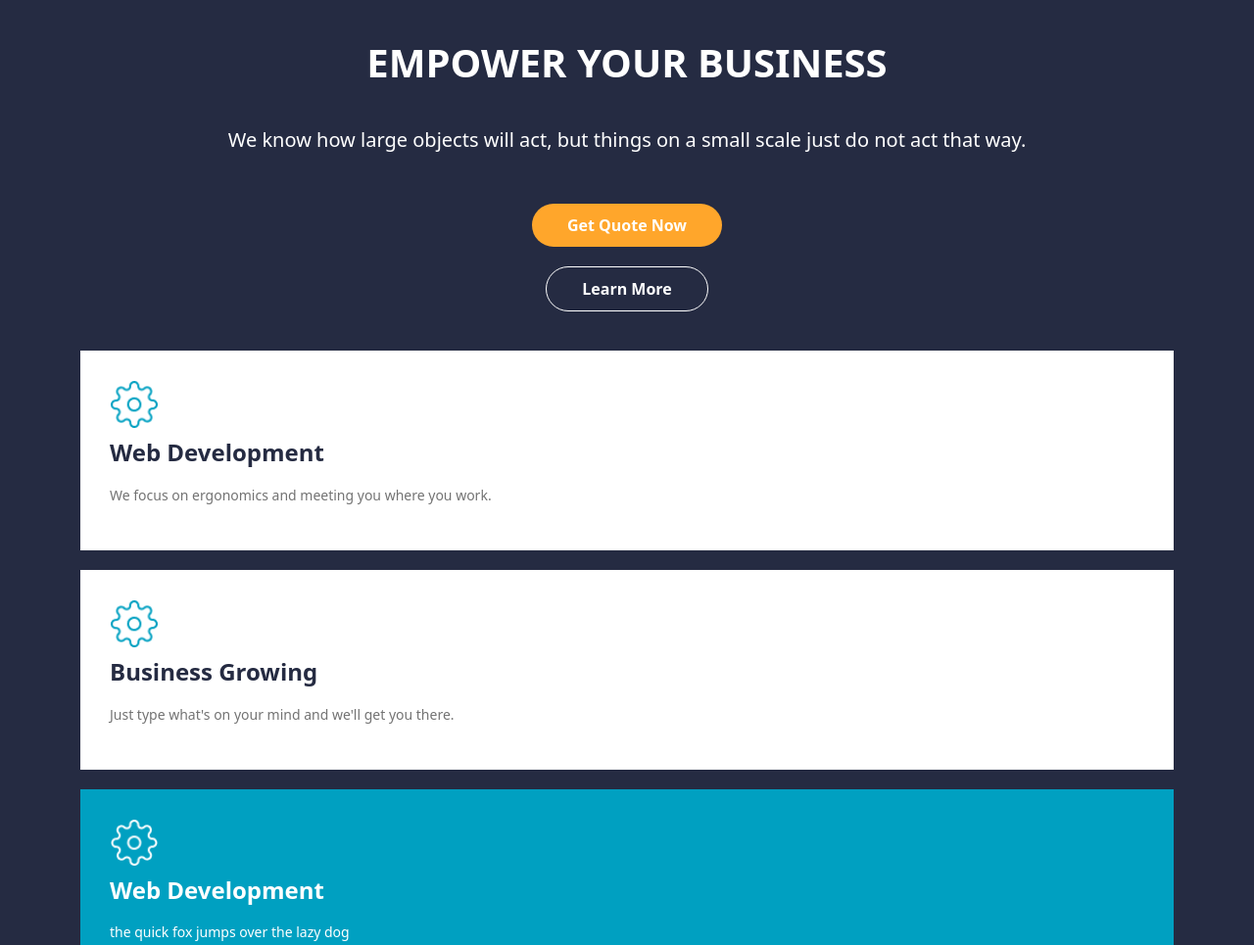
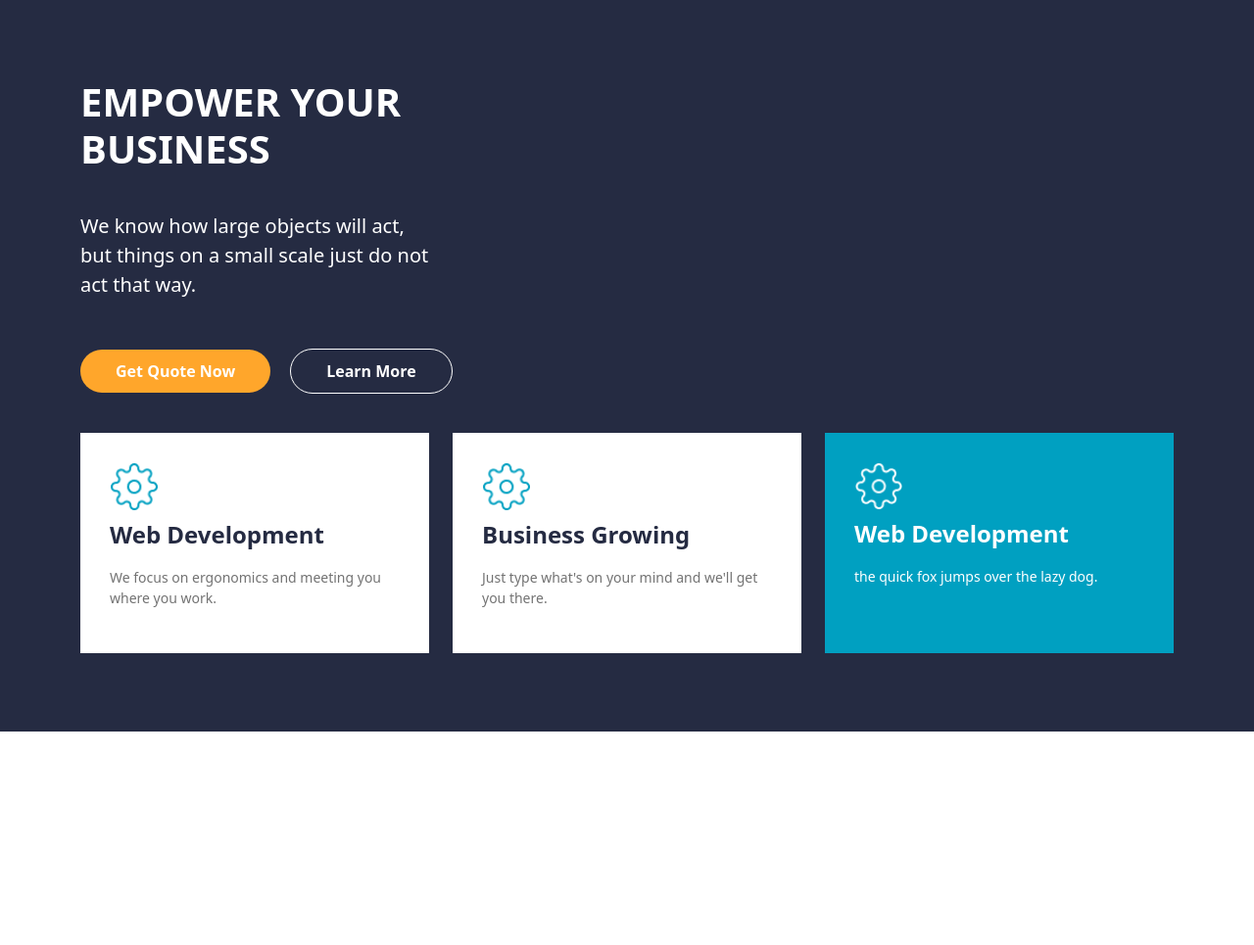
Before and after one commit to oharaju/bootstrap-sass, a website: page index.html in a window 1280 px wide. Shown: the top 965 px of the page at 98% size. After the commit the page ends 800 px from the top, so only its background shows below. Drawn offline with Linux system fonts and the light colour scheme.

Commit message:
type mobile version in hero section

```diff
--- a/index.html
+++ b/index.html
@@ -10,7 +10,7 @@
   <section class="hero">
     <div class="container">
       <div class="row">
-        <div class="col-10 offset-1">
+        <div class="col-10 offset-1 col-md-6 offset-md-0 col-xl-4 offset-xl-0">
           <div class="hero__box">
             <h1 class="hero__title">EMPOWER YOUR BUSINESS</h1>
             <p class="hero__subtitle">We know how large objects will act, but things on a small scale just do not act that way.</p>
@@ -22,25 +22,25 @@
             <a href="#" class="button button--invert">Learn More</a>
           </div>
         </div>
-        <div class="col-12">
+        <div class="col-12 col-md-4">
           <div class="hero__card">
             <img src="./images/settings-hero.png" class="hero__card__image">
             <h1 class="hero__card__title">Web Development</h1>
             <p class="hero__card__subtitle">We focus on ergonomics and meeting you where you work. </p>
           </div>
         </div>
-        <div class="col-12">
+        <div class="col-12 col-md-4">
           <div class="hero__card">
             <img src="./images/settings-hero.png" class="hero__card__image">
             <h1 class="hero__card__title">Business Growing</h1>
             <p class="hero__card__subtitle">Just type what's on your mind and we'll get you there.</p>
           </div>
         </div>
-        <div class="col-12">
-          <div class="hero__card--invert">
+        <div class="col-12 col-md-4">
+          <div class="hero__card hero__card--invert">
             <img src="./images/settings_inverted-hero.png" class="hero__card__image" >
-            <h1 class="hero__card--invert__title">Web Development</h1>
-            <p class="hero__card--invert__subtitle">the quick fox jumps over the lazy dog</p>
+            <h1 class="hero__card__title">Web Development</h1>
+            <p class="hero__card__subtitle text">the quick fox jumps over the lazy dog.</p>
           </div>
         </div>
       </div>
--- /dev/null
+++ b/scss/_media-queries.scss
@@ -0,0 +1,10 @@
+@mixin tablet {
+  @media (min-width: #{$tablet-width}) {
+    @content;
+  }
+}
+@mixin desktop {
+  @media (min-width: #{$desktop-width}) {
+    @content;
+  }
+}
--- a/scss/_variables.scss
+++ b/scss/_variables.scss
@@ -5,3 +5,6 @@ $color-four: #00A0C1;
 $color-transparent: rgba(236, 226, 212, 0.911);
 $color-white: #fff;
 $color-pastry: #f1ae48;
+
+$tablet-width: 768px;
+$desktop-width: 1050px;
--- a/scss/hero.scss
+++ b/scss/hero.scss
@@ -1,7 +1,7 @@
 .hero {
   color: $color-white;
   background-color: $color-primary;
-  padding: 40px;
+  padding: 80px 40px;
 
   &__box {
     text-align: center;
@@ -29,14 +29,20 @@
 
   &__card {
     background-color: $color-white;
-    margin-bottom: 20px;
     padding: 30px;
     display: flex;
     flex-direction: column;
     gap: 10px;
+    margin-bottom: 30px;
 
-    &__image {
-      width: 50px;
+    $card: &;
+
+    &--invert {
+      background-color: $color-four;
+
+      #{$card}__title, #{$card}__subtitle {
+        color: $color-white;
+      }
     }
 
     &__title {
@@ -51,24 +57,25 @@
       font-weight: lighter;
     }
 
-    &--invert {
-      background-color: $color-four;
-      padding: 30px;
-      display: flex;
-      flex-direction: column;
-      gap: 10px;
-
-      &__title {
-        color: $color-white;
-        font-size: 24px;
-        font-weight: bold;
-      }
-
-      &__subtitle {
-        color: $color-white;
-        font-size: 14px;
-        font-weight: lighter;
-      }
+    &__image {
+      width: 50px;
     }
   }
 }
+
+@include tablet{
+  .hero {
+    &__card{
+      height: 100%;
+      margin-bottom: 0;
+    }
+
+    &__display{
+      flex-direction: row;
+    }
+
+    &__box {
+      text-align: left;
+    }
+  }
+}
--- a/scss/styles.scss
+++ b/scss/styles.scss
@@ -1,4 +1,5 @@
 @import "../node_modules/bootstrap/scss/bootstrap.scss";
 @import "./variables";
+@import "./media-queries";
 @import "./button";
-@import "./hero.scss";
+@import "./hero";
```
Also changed, not shown: styles/styles.css.
